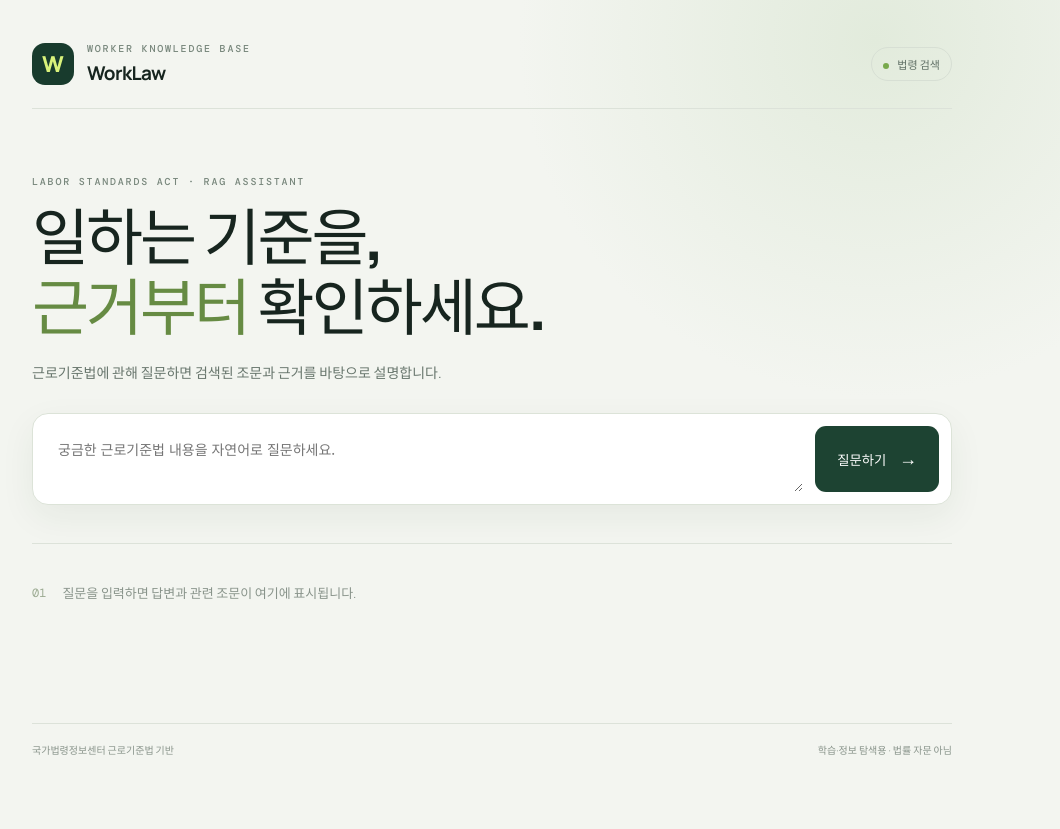
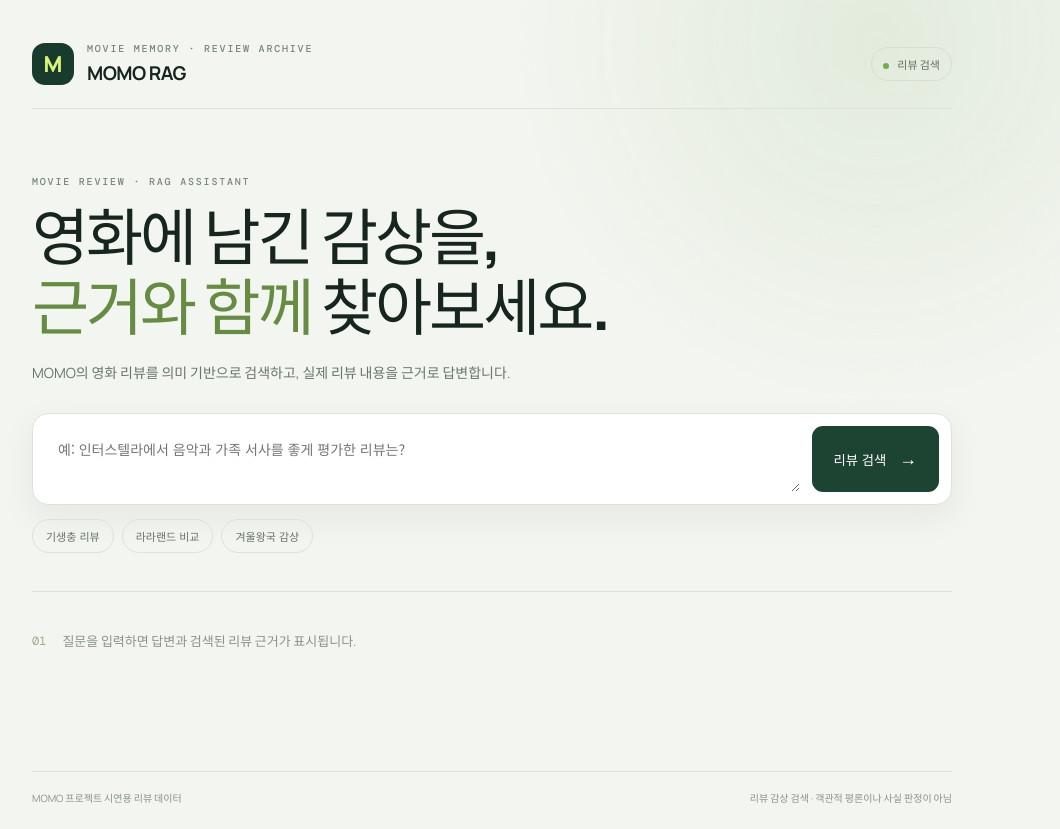
Before and after one commit to madison-yoon/worklaw-rag, a plain HTML site: page static/index.html in a window 1280 px wide. Shown: the whole page, without its empty margins (148-1208 px from the left). Before the commit the page ends 800 px from the top, so only its background shows below. Drawn offline with nearby package versions, Linux system fonts and the light colour scheme.

Commit message:
Replace legal assistant page with MOMO movie review search UI

```diff
--- a/static/index.html
+++ b/static/index.html
@@ -2,16 +2,17 @@
 <html lang="ko">
 <head>
   <meta charset="UTF-8"><meta name="viewport" content="width=device-width, initial-scale=1.0">
-  <title>WorkLaw | 근로기준법 검색 도우미</title><link rel="stylesheet" href="/static/style.css">
+  <title>MOMO | 영화 리뷰 AI 검색</title><link rel="stylesheet" href="/static/style.css">
 </head>
 <body>
   <main class="shell">
-    <header><div class="brand-mark">W</div><div><p class="eyebrow">WORKER KNOWLEDGE BASE</p><h1>WorkLaw</h1></div><span class="status"><i></i> 법령 검색</span></header>
-    <section class="hero"><p class="eyebrow">LABOR STANDARDS ACT · RAG ASSISTANT</p><h2>일하는 기준을,<br><em>근거부터</em> 확인하세요.</h2><p class="intro">근로기준법에 관해 질문하면 검색된 조문과 근거를 바탕으로 설명합니다.</p>
-      <div class="search-box"><textarea id="question" rows="2" placeholder="궁금한 근로기준법 내용을 자연어로 질문하세요."></textarea><button id="ask">질문하기 <span>→</span></button></div>
+    <header><div class="brand-mark">M</div><div><p class="eyebrow">MOVIE MEMORY · REVIEW ARCHIVE</p><h1>MOMO RAG</h1></div><span class="status"><i></i> 리뷰 검색</span></header>
+    <section class="hero"><p class="eyebrow">MOVIE REVIEW · RAG ASSISTANT</p><h2>영화에 남긴 감상을,<br><em>근거와 함께</em> 찾아보세요.</h2><p class="intro">MOMO의 영화 리뷰를 의미 기반으로 검색하고, 실제 리뷰 내용을 근거로 답변합니다.</p>
+      <div class="search-box"><textarea id="question" rows="2" placeholder="예: 인터스텔라에서 음악과 가족 서사를 좋게 평가한 리뷰는?"></textarea><button id="ask">리뷰 검색 <span>→</span></button></div>
+      <div class="suggestions"><button data-q="기생충의 연기와 촬영을 긍정적으로 평가한 리뷰는?">기생충 리뷰</button><button data-q="라라랜드의 음악과 스토리에 대한 서로 다른 평가는?">라라랜드 비교</button><button data-q="겨울왕국의 음악과 색채에 대한 감상은?">겨울왕국 감상</button></div>
     </section>
-    <section id="result" class="result" aria-live="polite"><div class="empty"><span>01</span><p>질문을 입력하면 답변과 관련 조문이 여기에 표시됩니다.</p></div></section>
-    <footer><span>국가법령정보센터 근로기준법 기반</span><span>학습·정보 탐색용 · 법률 자문 아님</span></footer>
+    <section id="result" class="result" aria-live="polite"><div class="empty"><span>01</span><p>질문을 입력하면 답변과 검색된 리뷰 근거가 표시됩니다.</p></div></section>
+    <footer><span>MOMO 프로젝트 시연용 리뷰 데이터</span><span>리뷰 감상 검색 · 객관적 평론이나 사실 판정이 아님</span></footer>
   </main><script src="/static/app.js"></script>
 </body>
 </html>
```
